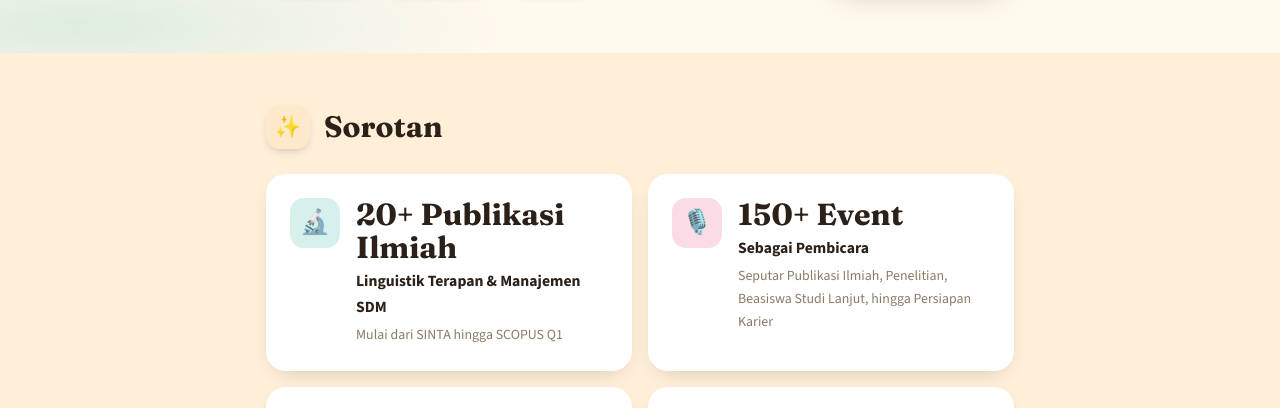
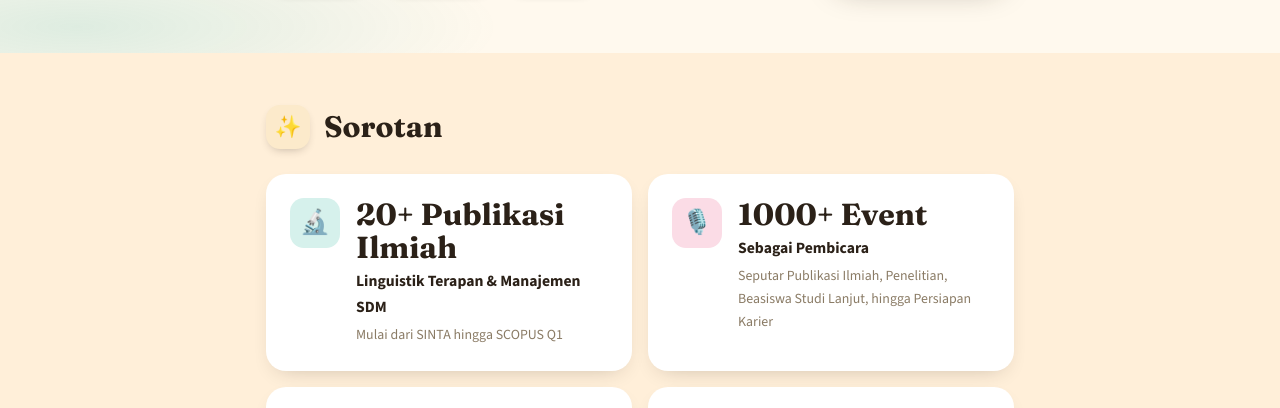
Before and after one commit to pypraesland/ProfilYudo-Akademik, a plain HTML site: page index.html in a window 1280 px wide. Shown: the part 331-739 px from the top of the page. Drawn offline with nearby package versions, Linux system fonts and the light colour scheme.

Commit message:
Update index.html

```diff
--- a/index.html
+++ b/index.html
@@ -487,7 +487,7 @@
       <div class="stat-card">
         <span class="stat-emoji" style="background:#FBDCE6;">🎙️</span>
         <div>
-          <div class="stat-number">150+ Event</div>
+          <div class="stat-number">1000+ Event</div>
           <div class="stat-label">Sebagai Pembicara</div>
           <div class="stat-desc">Seputar Publikasi Ilmiah, Penelitian, Beasiswa Studi Lanjut, hingga Persiapan Karier</div>
         </div>
```
